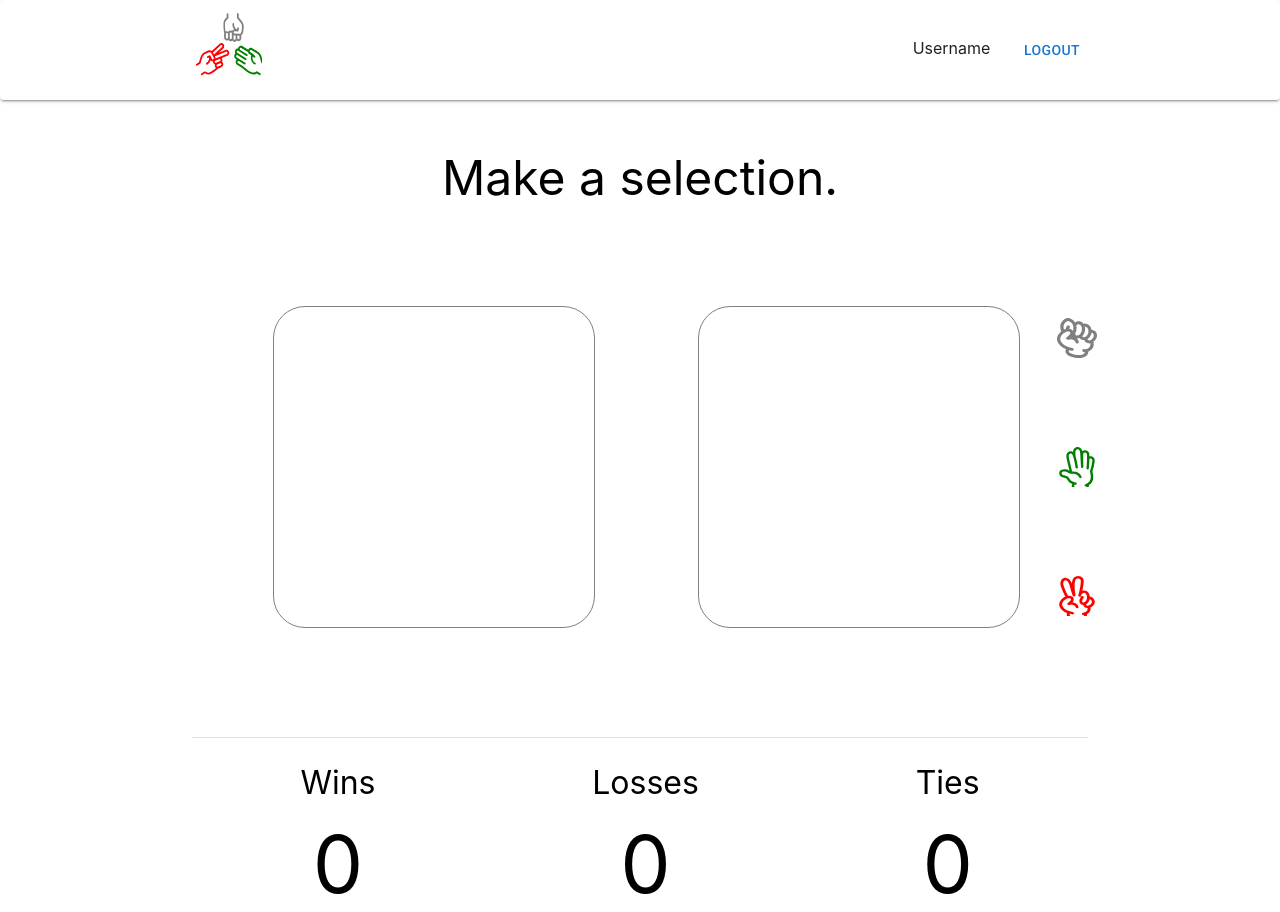
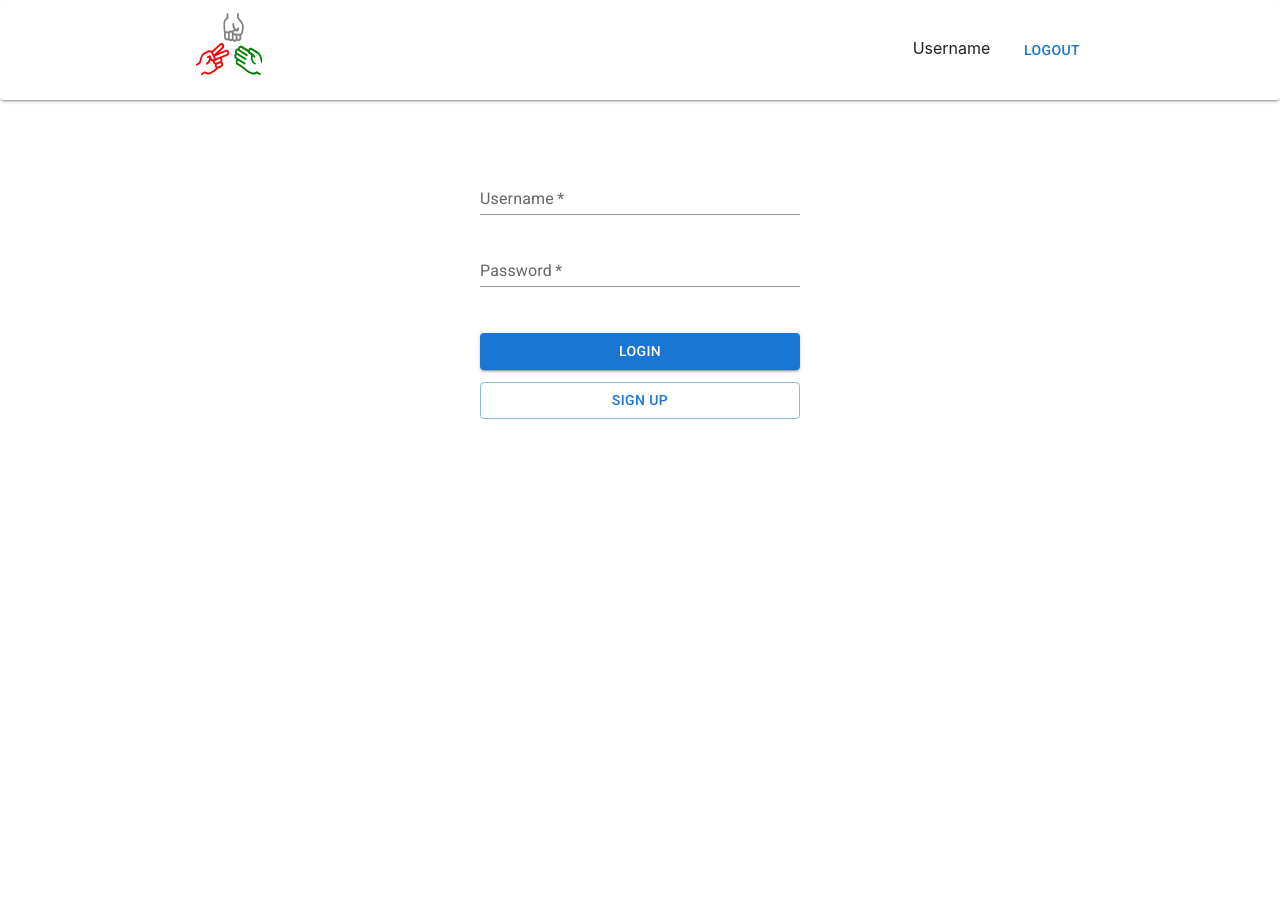
Before and after one commit to Aleksandyr/rock-paper-scissors, a React (Create React App) app in the folder packages/client/: page / in a window 1280 px wide. After the commit the page ends 800 px from the top, so only its background shows below. Built offline with nearby package versions, Linux system fonts and the light colour scheme.

Commit message:
add routing

```diff
--- a/packages/client/package.json
+++ b/packages/client/package.json
@@ -44,6 +44,7 @@
     "http-proxy-middleware": "^2.0.6",
     "react": "^18.2.0",
     "react-dom": "^18.2.0",
+    "react-router-dom": "^6.4.3",
     "react-scripts": "5.0.1",
     "typescript": "^4.8.4",
     "web-vitals": "^2.1.4"
--- a/packages/client/src/App.scss
+++ b/packages/client/src/App.scss
@@ -3,7 +3,7 @@
   padding-right: 12rem;
 }
 
-.divider {
-  padding-top: 3.4rem;
-  padding-bottom: 3.4rem;
-}
+// .divider {
+//   padding-top: 3.4rem;
+//   padding-bottom: 3.4rem;
+// }
--- a/packages/client/src/App.tsx
+++ b/packages/client/src/App.tsx
@@ -1,13 +1,25 @@
 import React, { useEffect } from 'react';
+// import { Divider } from '@mui/material';
+
+import { createBrowserRouter, RouterProvider } from 'react-router-dom';
 
 import Header from './components/header/Header';
 import AuthForm from './components/authForm/authForm';
+import GameField from './components/gameField/GameField';
+// import Stats from './components/stats/Stats';
 
 import './App.scss';
-import GameField from './components/gameField/GameField';
-import { Divider } from '@mui/material';
-import Stats from './components/stats/Stats';
 
+const router = createBrowserRouter([
+  {
+    path: '/',
+    element: <AuthForm />
+  },
+  {
+    path: '/game',
+    element: <GameField />
+  }
+]);
 
 function App() {
   useEffect(() => {
@@ -21,9 +33,10 @@ function App() {
         <Header />
         <div className="body">
           {/* <AuthForm /> */}
-          <GameField />
+          {/* <GameField />
           <Divider className='divider' />
-          <Stats />
+          <Stats /> */}
+          <RouterProvider router={router}></RouterProvider>
         </div>
     </div>
   );
--- a/packages/client/src/components/authForm/authForm.scss
+++ b/packages/client/src/components/authForm/authForm.scss
@@ -1,3 +1,10 @@
+.form-wrapper {
+    display: flex;
+    justify-content: center;
+
+    padding-top: 3.2rem;
+}
+
 .form {
     display: flex;
     flex-direction: column;
--- a/packages/client/src/components/authForm/authForm.tsx
+++ b/packages/client/src/components/authForm/authForm.tsx
@@ -14,6 +14,7 @@ const AuthForm = () => {
         setIsSignUp(false)
     }
     return (
+        <div className="form-wrapper">
             <form action="" className='form'>
                 <div className="form__inputs">
                     <TextField
@@ -52,6 +53,7 @@ const AuthForm = () => {
                     <Button className='form__buttons-register' variant="outlined" onClick={onSignUpClick}>Sign up</Button>
                 </div>
             </form>
+        </div>
     )
 }
 
--- a/packages/client/src/components/gameField/GameField.scss
+++ b/packages/client/src/components/gameField/GameField.scss
@@ -9,6 +9,8 @@
 .battle__info {
     align-self: center;
     font-size: 3rem;
+    margin-top: 3.2rem;
+    margin-bottom: 3.2rem;
 }
 
 .players {
@@ -51,3 +53,8 @@
         }
     }
 }
+
+.divider {
+    padding-top: 3.2rem;
+    padding-bottom: 3.2rem;
+  }
--- a/packages/client/src/components/gameField/GameField.tsx
+++ b/packages/client/src/components/gameField/GameField.tsx
@@ -1,9 +1,10 @@
-import { IconButton } from '@mui/material';
+import { Divider, IconButton } from '@mui/material';
 import React, { BaseSyntheticEvent, useEffect, useState } from 'react';
 
 import RockIcon from '../icons/RockIcon';
 import PaperIcon from '../icons/PaperIcon';
 import ScissorsIcon from '../icons/ScissorsIcon';
+import Stats from '../stats/Stats';
 
 import './GameField.scss';
 
@@ -90,6 +91,7 @@ const GameField = () => {
     }
 
     return (
+        <>
             <div className="game-field">
                 <p className="battle__info">{message}</p>
                 <div className="players">
@@ -114,6 +116,9 @@ const GameField = () => {
                     </div>
                 </div>
             </div>
+          <Divider className='divider' />
+          <Stats />
+        </>
     )
 }
 
```
Lines whose indentation alone changed are shown as unchanged.
